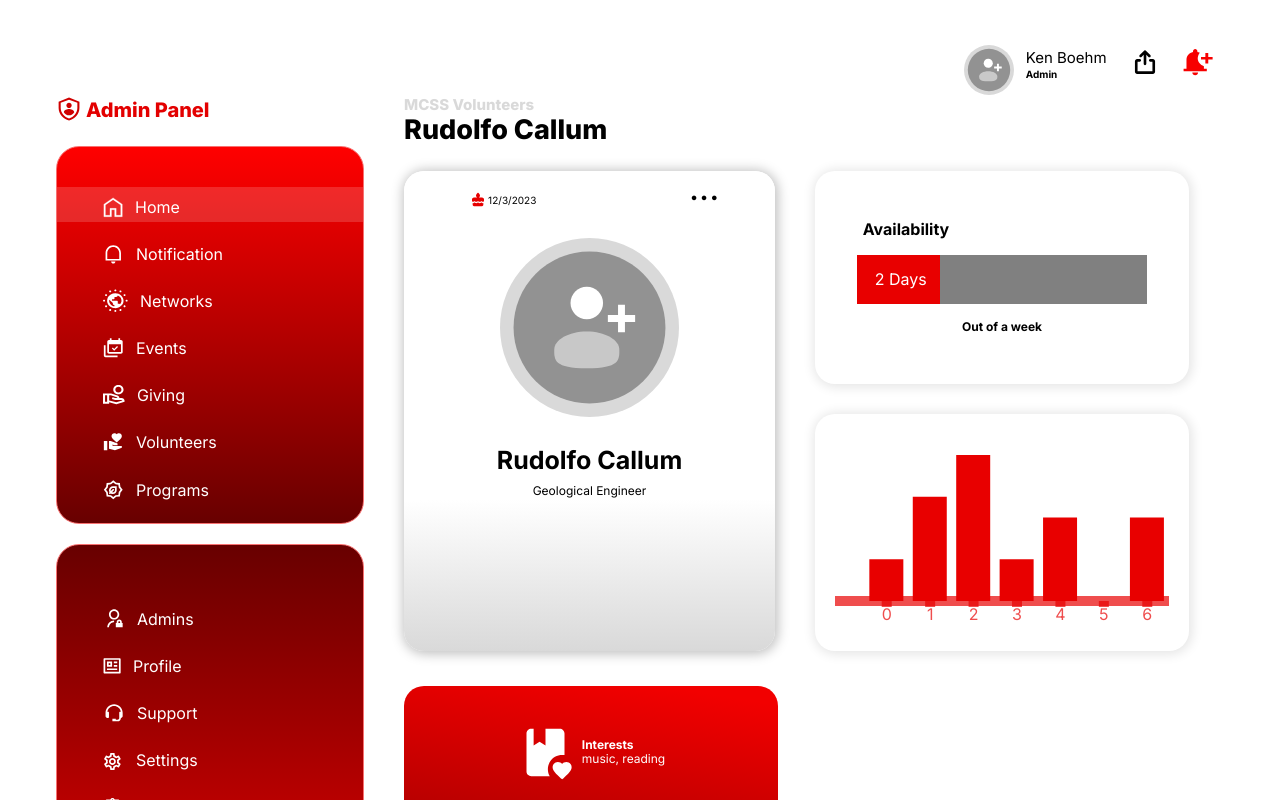
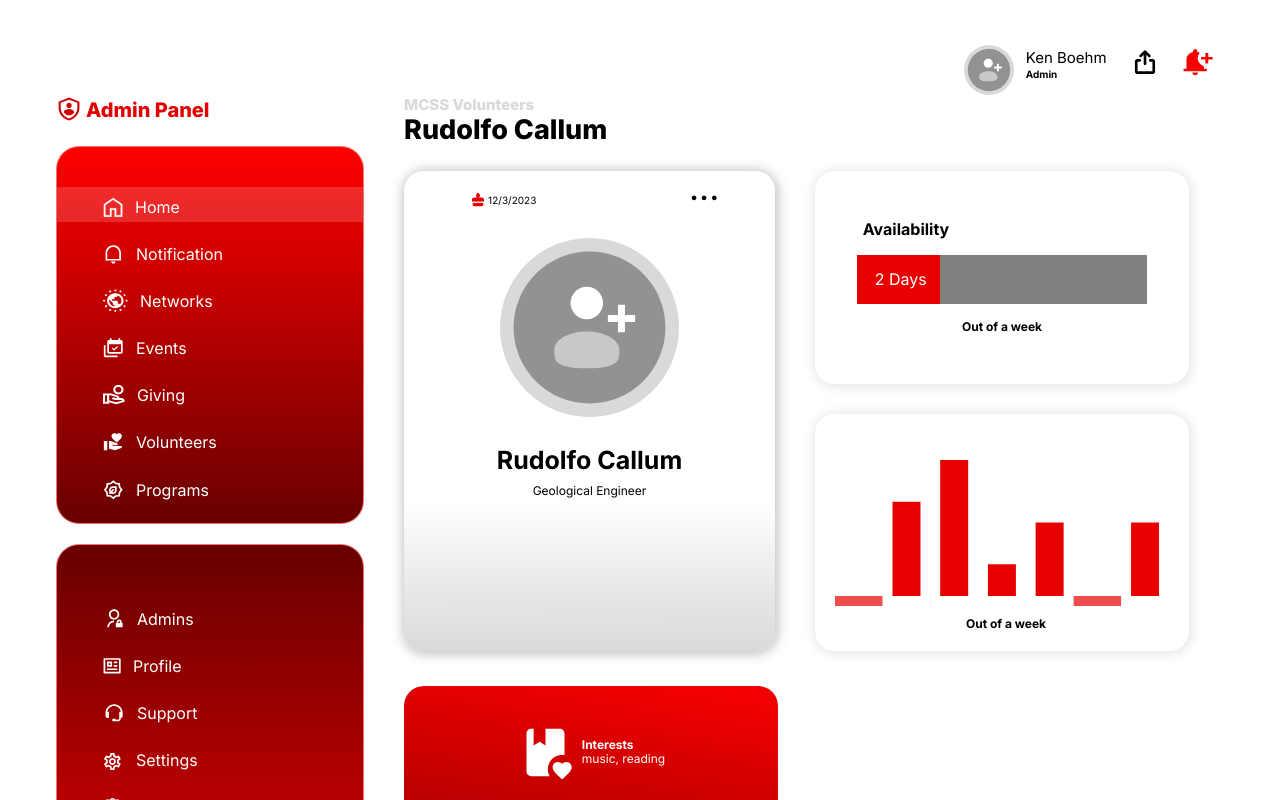
Before and after one commit to Ben-yon/volunteer-management-system, a React (Vite) app: page /profile-management/volunteers/details/1 in a window 1280 px wide. Shown: the top 800 px of the page. Built offline with nearby package versions, Linux system fonts and the light colour scheme.

Commit message:
complete bar chart

```diff
--- a/src/components/profileManagment/VolunteerDetails.tsx
+++ b/src/components/profileManagment/VolunteerDetails.tsx
@@ -4,7 +4,7 @@ import { useEffect, useState } from "react";
 import { TableData } from "../../interfaces/TablePropsInterface";
 import { media } from "../../assets";
 
-import { BarChart, Bar, XAxis, ResponsiveContainer } from 'recharts';
+import { BarChart, Bar, XAxis, ResponsiveContainer } from "recharts";
 
 export const VolunteerDetails = () => {
   const [userDetails, setUserDetails] = useState<TableData | undefined>({
@@ -20,7 +20,15 @@ export const VolunteerDetails = () => {
   const { id } = useParams();
 
   const userDetailsSet = data;
-  const daysOfWeek = [{name: 'Sunday', worked: 2}, {name:'Monday', worked: 5}, {name: 'Tuesday', worked: 7}, {name: 'Wednesday', worked: 2}, {name: 'Thursday', worked: 4}, {name: 'Friday', worked: 0}, {name:'Saturday', worked: 4}]
+  const daysOfWeek = [
+    { name: "Sunday", worked: 0 },
+    { name: "Monday", worked: 5 },
+    { name: "Tuesday", worked: 7 },
+    { name: "Wednesday", worked: 2 },
+    { name: "Thursday", worked: 4 },
+    { name: "Friday", worked: 0 },
+    { name: "Saturday", worked: 4 },
+  ];
 
   useEffect(() => {
     let convertedId = parseInt(id!);
@@ -85,13 +93,26 @@ export const VolunteerDetails = () => {
             </p>
           </div>
           <div className="w-[374px] h-[237px] ml-[40px] rounded-[20px] details-availability-card">
+            <div></div>
             <ResponsiveContainer>
-              <BarChart width={150} data={daysOfWeek} margin={{top: 20, right: 20, bottom: 20, left: 20}}>
-                <XAxis stroke="#E80000B2" strokeWidth={10} padding={{ left: 30}} />
-                <Bar dataKey="worked" fill="#E80000"/>
+              <BarChart
+                width={150}
+                data={daysOfWeek}
+                margin={{ top: 20, right: 20, bottom: 20, left: 20 }}
+                style={{ stroke: "#fff", strokeWidth: 10 }}
+              >
+                <XAxis
+                  stroke="#E80000B2"
+                  tick={false}
+                  padding="no-gap"
+                  style={{ borderRadius: "10px" }}
+                />
+                <Bar dataKey="worked" fill="#E80000" />
               </BarChart>
-
             </ResponsiveContainer>
+            <p className="text-[12px] leading-[14.52px] mt-[10.57px] font-bold absolute top-[510px] left-[910px]">
+              Out of a week
+            </p>
           </div>
         </div>
       </div>
```
